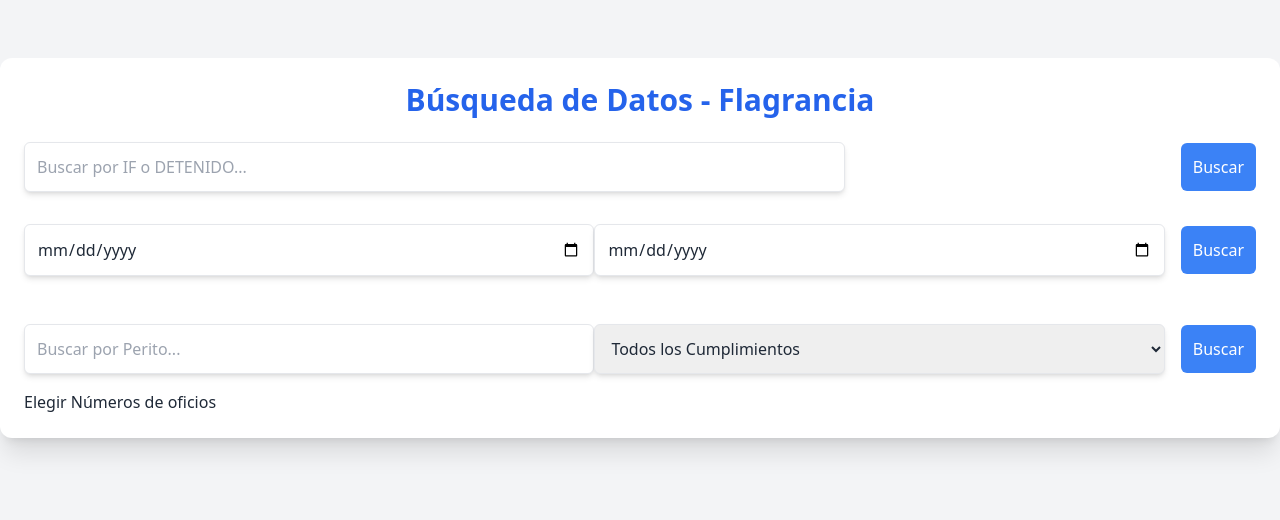
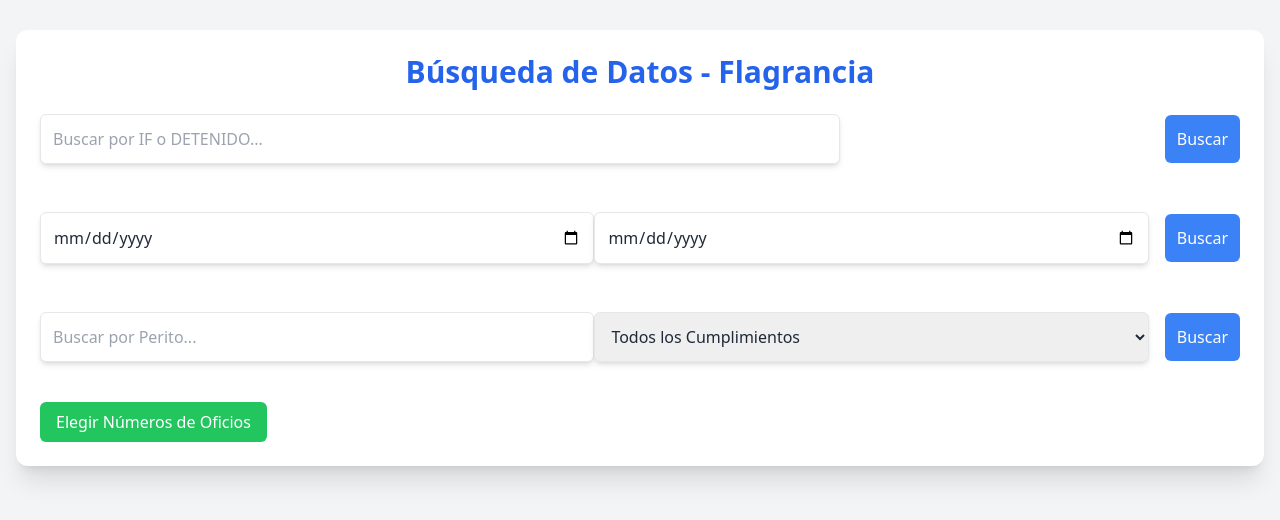
Before and after one commit to Ecumbe/peritos, a website built with Vite: page index.html in a window 1280 px wide. Shown: the part 152-672 px from the top of the page. Built offline with nearby package versions, Linux system fonts and the light colour scheme; files whose address does not match are found by name.

Commit message:
Update index.html

```diff
--- a/index.html
+++ b/index.html
@@ -8,20 +8,20 @@
   <link href="https://cdn.jsdelivr.net/npm/tailwindcss@2.2.19/dist/tailwind.min.css" rel="stylesheet">
   <link href="./css/styles.css" rel="stylesheet">
 </head>
-<body class="bg-gray-100 text-gray-800 min-h-screen font-sans flex justify-center items-center">
+<body class="bg-gray-100 text-gray-800 min-h-screen font-sans flex justify-center items-center p-4">
 
   <!-- Contenedor principal -->
   <div class="container mx-auto p-6 bg-white shadow-xl rounded-xl w-full max-w-4xl">
     <h1 class="text-3xl font-bold text-center mb-6 text-blue-600">Búsqueda de Datos - Flagrancia</h1>
 
-
     <!-- Barra de búsqueda por IF o DETENIDO -->
-    <div class="flex justify-between items-center mb-4">
+    <div class="flex flex-col md:flex-row justify-between items-center mb-4 space-y-4 md:space-y-0">
       <input type="text" id="search-input" placeholder="Buscar por IF o DETENIDO..." class="w-full md:w-2/3 p-3 border rounded-md shadow-md focus:outline-none focus:ring-2 focus:ring-blue-400" />
-      <button id="search-btn" class="ml-4 bg-blue-500 text-white p-3 rounded-md hover:bg-blue-600 transition-all duration-300 transform hover:scale-105">Buscar</button>
+      <button id="search-btn" class="w-full md:w-auto ml-0 md:ml-4 bg-blue-500 text-white p-3 rounded-md hover:bg-blue-600 transition-all duration-300 transform hover:scale-105">Buscar</button>
     </div>
 
     <!-- Tabla de resultados por IF o DETENIDO -->
+    <div class="overflow-x-auto">
       <table id="results-table" class="table-auto w-full mt-6 hidden">
         <thead class="bg-blue-100">
           <tr>
@@ -41,16 +41,17 @@
         </thead>
         <tbody id="results-body" class="text-sm text-center"></tbody>
       </table>
+    </div>
 
     <!-- Filtros por fecha -->
-    <div class="flex justify-between items-center mb-4 mt-8">
+    <div class="flex flex-col md:flex-row justify-between items-center mb-4 mt-8 space-y-4 md:space-y-0">
       <input type="date" id="date-from" class="w-full md:w-2/3 p-3 border rounded-md shadow-md focus:outline-none focus:ring-2 focus:ring-blue-400" />
       <input type="date" id="date-to" class="w-full md:w-2/3 p-3 border rounded-md shadow-md focus:outline-none focus:ring-2 focus:ring-blue-400" />
-      <button id="cumplimiento-search-btn" class="ml-4 bg-blue-500 text-white p-3 rounded-md hover:bg-blue-600 transition-all duration-300 transform hover:scale-105">Buscar</button>
+      <button id="cumplimiento-search-btn" class="w-full md:w-auto ml-0 md:ml-4 bg-blue-500 text-white p-3 rounded-md hover:bg-blue-600 transition-all duration-300 transform hover:scale-105">Buscar</button>
     </div>
 
     <!-- Tabla de resultados de cumplimiento -->
-    <div class="overflow-y-auto max-h-96">
+    <div class="overflow-x-auto overflow-y-auto max-h-96">
       <table id="cumplimiento-results-table" class="table-auto w-full mt-6 hidden">
         <thead class="bg-blue-100">
           <tr>
@@ -66,18 +67,18 @@
     </div>
 
     <!-- Barra de búsqueda por PERITO -->
-    <div class="flex justify-between items-center mb-4 mt-8">
+    <div class="flex flex-col md:flex-row justify-between items-center mb-4 mt-8 space-y-4 md:space-y-0">
       <input type="text" id="perito-search-input" placeholder="Buscar por Perito..." class="w-full md:w-2/3 p-3 border rounded-md shadow-md focus:outline-none focus:ring-2 focus:ring-blue-400" />
       <select id="cumplimiento-select" class="w-full md:w-2/3 p-3 border rounded-md shadow-md">
         <option value="">Todos los Cumplimientos</option>
         <option value="SI">Cumple (SI)</option>
         <option value="NO">No Cumple (NO)</option>
       </select>
-      <button id="perito-search-btn" class="ml-4 bg-blue-500 text-white p-3 rounded-md hover:bg-blue-600 transition-all duration-300 transform hover:scale-105">Buscar</button>
+      <button id="perito-search-btn" class="w-full md:w-auto ml-0 md:ml-4 bg-blue-500 text-white p-3 rounded-md hover:bg-blue-600 transition-all duration-300 transform hover:scale-105">Buscar</button>
     </div>
 
     <!-- Tabla de resultados por PERITO -->
-    <div class="overflow-y-auto max-h-96">
+    <div class="overflow-x-auto overflow-y-auto max-h-96">
       <table id="perito-results-table" class="table-auto w-full mt-6 hidden">
         <thead class="bg-blue-100">
           <tr>
@@ -88,7 +89,7 @@
             <th class="border p-3 text-sm">DELITO</th>
             <th class="border p-3 text-sm">DETENIDO</th>
             <th class="border p-3 text-sm">FISCAL</th>
-              <th class="border p-3 text-sm">FISCALIA</th>
+            <th class="border p-3 text-sm">FISCALÍA</th>
             <th class="border p-3 text-sm">F_INGRESO</th>
             <th class="border p-3 text-sm">CUMPLIMIENTO</th>
             <th class="border p-3 text-sm">F_CUMPLIMIENTO</th>
@@ -98,7 +99,8 @@
         <tbody id="perito-results-body" class="text-sm text-center"></tbody>
       </table>
     </div>
-    <button onclick="window.location.href='elegir-numeros.html'">Elegir Números de oficios</button>
+
+    <button onclick="window.location.href='elegir-numeros.html'" class="mt-6 bg-green-500 text-white py-2 px-4 rounded-md hover:bg-green-600 transition-all duration-300 transform hover:scale-105">Elegir Números de Oficios</button>
   </div>
 
   <script src="js/app.js"></script>
```
Lines whose indentation alone changed are shown as unchanged.
